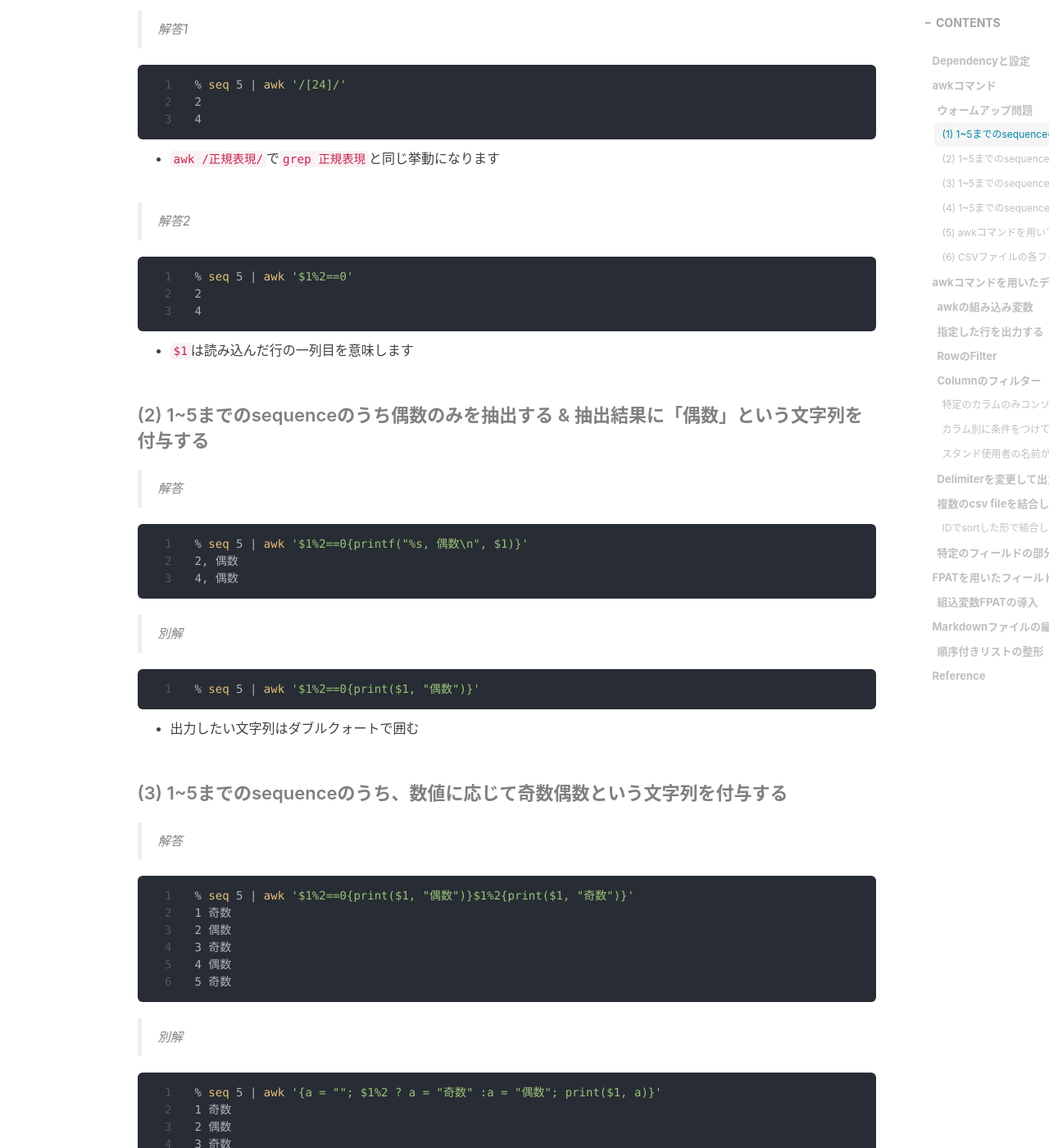
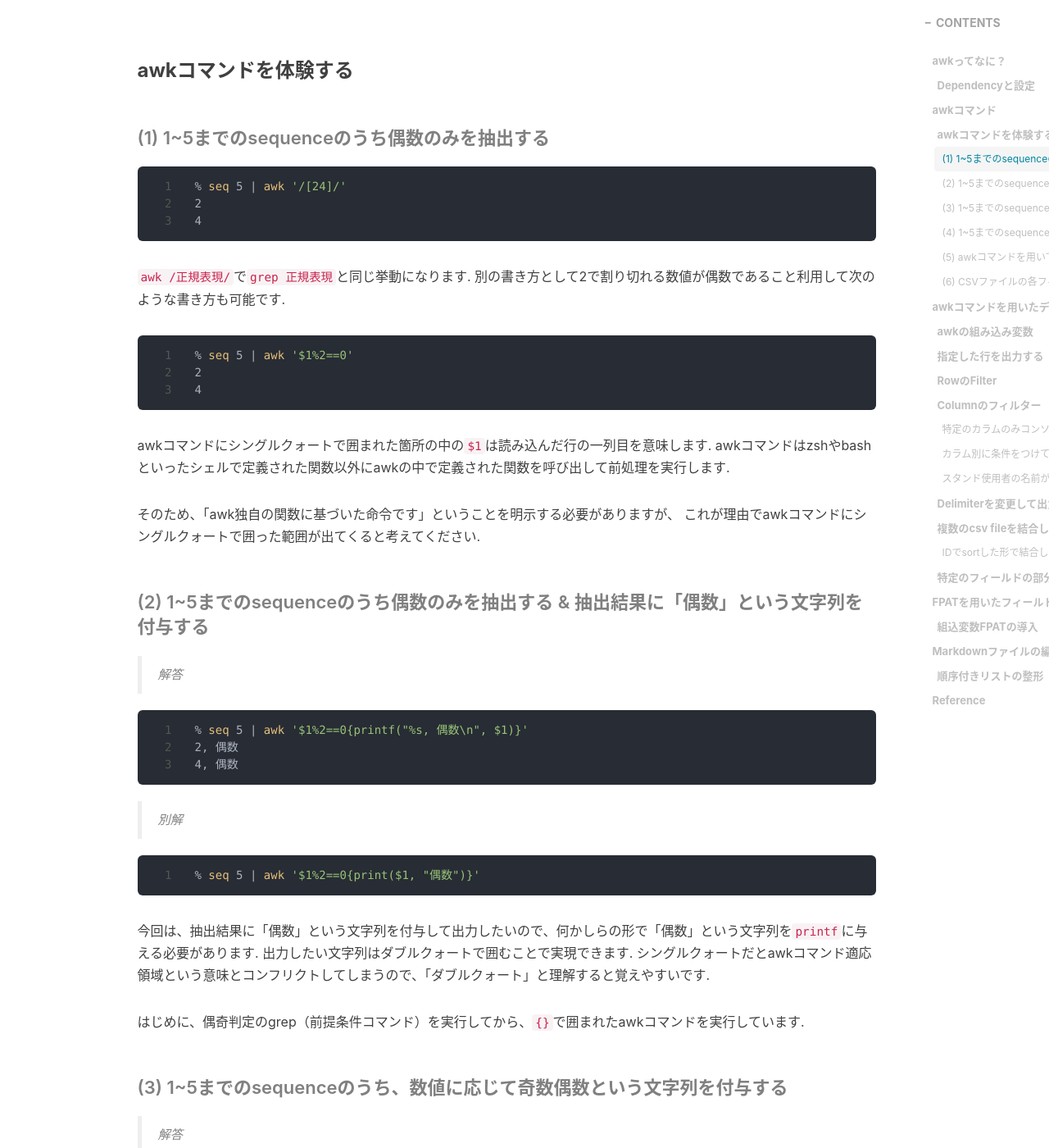
Before and after one commit to RyoNakagami/RyoNakagami.github.io, a Jekyll site: the page built from _posts/2021-12-16-awk-command-basic.md, in a window 1280 px wide and 1400 px high, scrolled down 3597 px. Shown: the whole window at 82% size. Built offline with Jekyll 4.4.1, drawn with Linux system fonts in a browser that asks for light colours; nearby versions of some CDN libraries; comment, search, counter and statistics services are not loaded; some of the changed text lies outside the part shown.

Commit message:
FIX 20211216 awk command add purpose

````diff
--- a/_posts/2021-12-16-awk-command-basic.md
+++ b/_posts/2021-12-16-awk-command-basic.md
@@ -12,6 +12,7 @@ tags:
 
 - Ubuntu 20.04 LTS
 - Shell
+- awk
 ---
 
 <!-- Global site tag (gtag.js) - Google Analytics -->
@@ -29,9 +30,10 @@ tags:
 <!-- START doctoc generated TOC please keep comment here to allow auto update -->
 <!-- DON'T EDIT THIS SECTION, INSTEAD RE-RUN doctoc TO UPDATE -->
 
-- [Dependencyと設定](#dependency%E3%81%A8%E8%A8%AD%E5%AE%9A)
+- [awkってなに？](#awk%E3%81%A3%E3%81%A6%E3%81%AA%E3%81%AB)
+  - [Dependencyと設定](#dependency%E3%81%A8%E8%A8%AD%E5%AE%9A)
 - [awkコマンド](#awk%E3%82%B3%E3%83%9E%E3%83%B3%E3%83%89)
-  - [ウォームアップ問題](#%E3%82%A6%E3%82%A9%E3%83%BC%E3%83%A0%E3%82%A2%E3%83%83%E3%83%97%E5%95%8F%E9%A1%8C)
+  - [awkコマンドを体験する](#awk%E3%82%B3%E3%83%9E%E3%83%B3%E3%83%89%E3%82%92%E4%BD%93%E9%A8%93%E3%81%99%E3%82%8B)
     - [(1) 1~5までのsequenceのうち偶数のみを抽出する](#1-15%E3%81%BE%E3%81%A7%E3%81%AEsequence%E3%81%AE%E3%81%86%E3%81%A1%E5%81%B6%E6%95%B0%E3%81%AE%E3%81%BF%E3%82%92%E6%8A%BD%E5%87%BA%E3%81%99%E3%82%8B)
     - [(2) 1~5までのsequenceのうち偶数のみを抽出する & 抽出結果に「偶数」という文字列を付与する](#2-15%E3%81%BE%E3%81%A7%E3%81%AEsequence%E3%81%AE%E3%81%86%E3%81%A1%E5%81%B6%E6%95%B0%E3%81%AE%E3%81%BF%E3%82%92%E6%8A%BD%E5%87%BA%E3%81%99%E3%82%8B--%E6%8A%BD%E5%87%BA%E7%B5%90%E6%9E%9C%E3%81%AB%E5%81%B6%E6%95%B0%E3%81%A8%E3%81%84%E3%81%86%E6%96%87%E5%AD%97%E5%88%97%E3%82%92%E4%BB%98%E4%B8%8E%E3%81%99%E3%82%8B)
     - [(3) 1~5までのsequenceのうち、数値に応じて奇数偶数という文字列を付与する](#3-15%E3%81%BE%E3%81%A7%E3%81%AEsequence%E3%81%AE%E3%81%86%E3%81%A1%E6%95%B0%E5%80%A4%E3%81%AB%E5%BF%9C%E3%81%98%E3%81%A6%E5%A5%87%E6%95%B0%E5%81%B6%E6%95%B0%E3%81%A8%E3%81%84%E3%81%86%E6%96%87%E5%AD%97%E5%88%97%E3%82%92%E4%BB%98%E4%B8%8E%E3%81%99%E3%82%8B)
@@ -58,7 +60,12 @@ tags:
 
 <!-- END doctoc generated TOC please keep comment here to allow auto update -->
 
-## Dependencyと設定
+## awkってなに？
+
+- テキストデータをいろいろ加工したり処理したりする際（＝前処理）に活躍するシェルコマンド
+- ワンライナーで活躍してくれます
+
+### Dependencyと設定
 
 今回は `gawk` ベースで紹介します. `gawk`が入っていない場合は以下のラインでインストール:
 
@@ -123,11 +130,9 @@ awk - auto mode
 |ORS |出力時のレコードの区切り（デフォルトは改行）|
 |RS |レコードの区切り（デフォルトは改行）|
 
-### ウォームアップ問題
+### awkコマンドを体験する
 
 #### (1) 1~5までのsequenceのうち偶数のみを抽出する
-
-> 解答1
 
 ```zsh
 % seq 5 | awk '/[24]/'
@@ -135,9 +140,7 @@ awk - auto mode
 4
 ```
 
-- `awk /正規表現/`で`grep 正規表現`と同じ挙動になります
-
-> 解答2
+`awk /正規表現/`で`grep 正規表現`と同じ挙動になります. 別の書き方として2で割り切れる数値が偶数であること利用して次のような書き方も可能です.
 
 ```zsh
 % seq 5 | awk '$1%2==0'
@@ -145,7 +148,11 @@ awk - auto mode
 4
 ```
 
-- `$1`は読み込んだ行の一列目を意味します
+awkコマンドにシングルクォートで囲まれた箇所の中の`$1`は読み込んだ行の一列目を意味します.
+awkコマンドはzshやbashといったシェルで定義された関数以外にawkの中で定義された関数を呼び出して前処理を実行します.
+
+そのため、「awk独自の関数に基づいた命令です」ということを明示する必要がありますが、
+これが理由でawkコマンドにシングルクォートで囲った範囲が出てくると考えてください.
 
 #### (2) 1~5までのsequenceのうち偶数のみを抽出する & 抽出結果に「偶数」という文字列を付与する
 
@@ -163,7 +170,10 @@ awk - auto mode
 % seq 5 | awk '$1%2==0{print($1, "偶数")}'
 ```
 
-- 出力したい文字列はダブルクォートで囲む
+今回は、抽出結果に「偶数」という文字列を付与して出力したいので、何かしらの形で「偶数」という文字列を`printf`に与える必要があります.
+出力したい文字列はダブルクォートで囲むことで実現できます. シングルクォートだとawkコマンド適応領域という意味とコンフリクトしてしまうので、「ダブルクォート」と理解すると覚えやすいです.
+
+はじめに、偶奇判定のgrep（前提条件コマンド）を実行してから、`{}`で囲まれたawkコマンドを実行しています.
 
 #### (3) 1~5までのsequenceのうち、数値に応じて奇数偶数という文字列を付与する
 
@@ -189,9 +199,14 @@ awk - auto mode
 5 奇数
 ```
 
-- `CONDITION ? 真の場合に返す値 : 偽の場合に返す値`という三項演算子を用いて記述しています
+「別解」では、`CONDITION ? 真の場合に返す値 : 偽の場合に返す値`という三項演算子を用いて記述しています.
+awkコマンドのフロートしては、
 
+1. 変数`a`を空文字で定義
+2. 三項演算子を用いて`a`をアップデート
+3. 読み込んだテキストの一列目とその値に応じた`a`をターミナルに出力
 
+という３つのコマンドを実行しています. この３つのコマンドの接続方法は、セミコロン`;`でコマンドをつなぐことで可能となります.
 
 #### (4) 1~5までのsequenceのうち、数値に応じて奇数偶数という文字列を付与する
 
````
